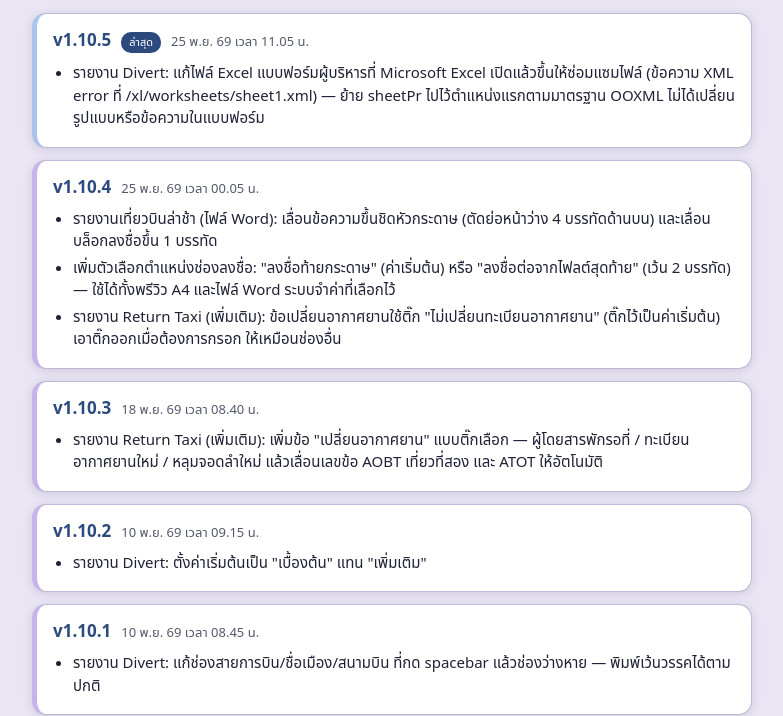
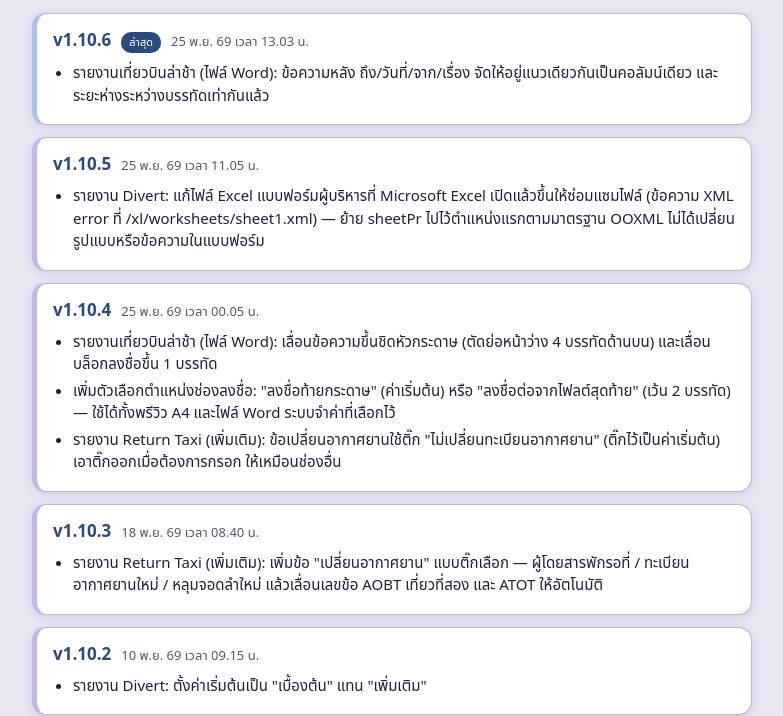
Before and after one commit to fakemarkk/reports, a plain HTML site: page changelog/index.html in a window 1280 px wide. Shown: the part 115-831 px from the top of the page, without its empty margins (248-1031 px from the left). Drawn offline with Linux system fonts and the light colour scheme.

Commit message:
v1.10.6: delay Word header alignment

```diff
--- a/changelog/index.html
+++ b/changelog/index.html
@@ -21,6 +21,9 @@
    items: รายการที่เปลี่ยน (ภาษาไทย)
    หลังเพิ่มเวอร์ชัน ให้แก้เลขเวอร์ชันบนปุ่มในหน้าเมนู (index.html) และ VERSION ใน sw.js ให้ตรงกันด้วย */
 const CHANGELOG=[
+  {v:"1.10.6",date:"2026-11-25 13:03",items:[
+    "รายงานเที่ยวบินล่าช้า (ไฟล์ Word): ข้อความหลัง ถึง/วันที่/จาก/เรื่อง จัดให้อยู่แนวเดียวกันเป็นคอลัมน์เดียว และระยะห่างระหว่างบรรทัดเท่ากันแล้ว"
+  ]},
   {v:"1.10.5",date:"2026-11-25 11:05",items:[
     "รายงาน Divert: แก้ไฟล์ Excel แบบฟอร์มผู้บริหารที่ Microsoft Excel เปิดแล้วขึ้นให้ซ่อมแซมไฟล์ (ข้อความ XML error ที่ /xl/worksheets/sheet1.xml) — ย้าย sheetPr ไปไว้ตำแหน่งแรกตามมาตรฐาน OOXML ไม่ได้เปลี่ยนรูปแบบหรือข้อความในแบบฟอร์ม"
   ]},
```
